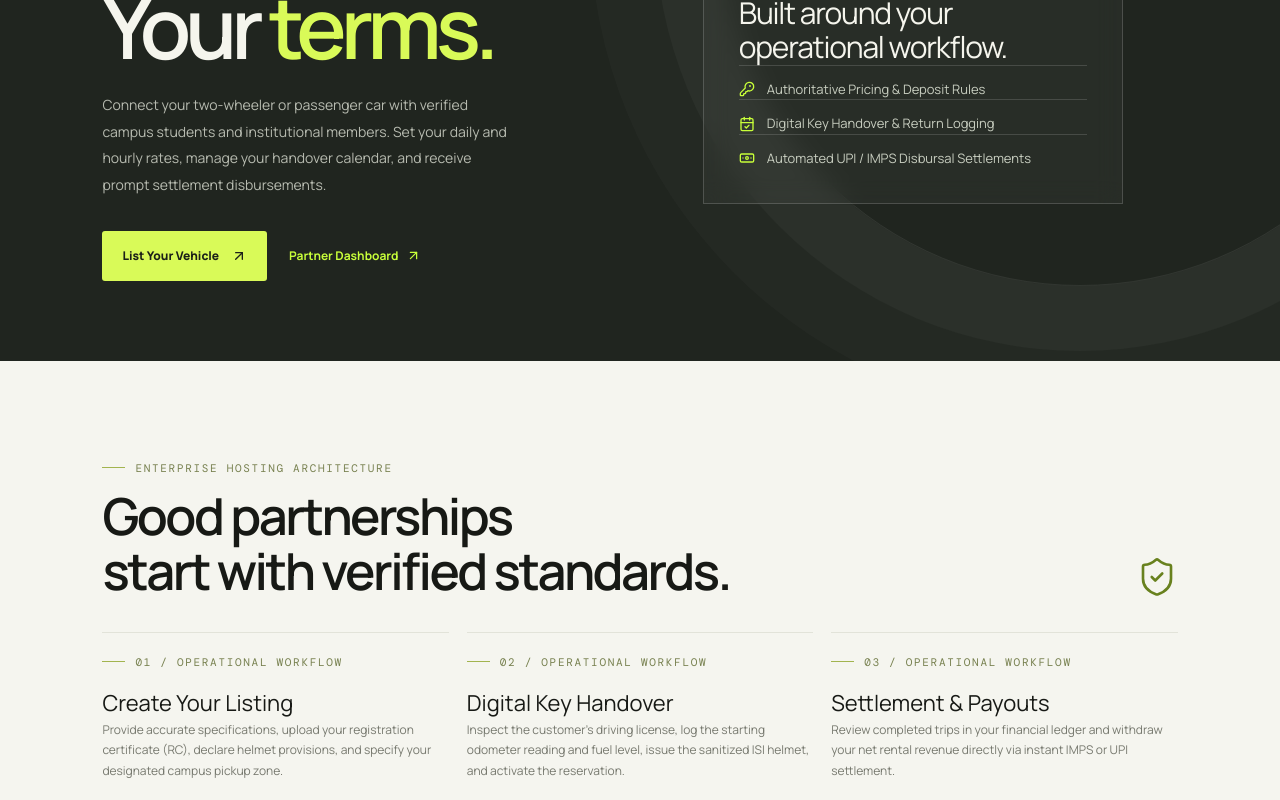
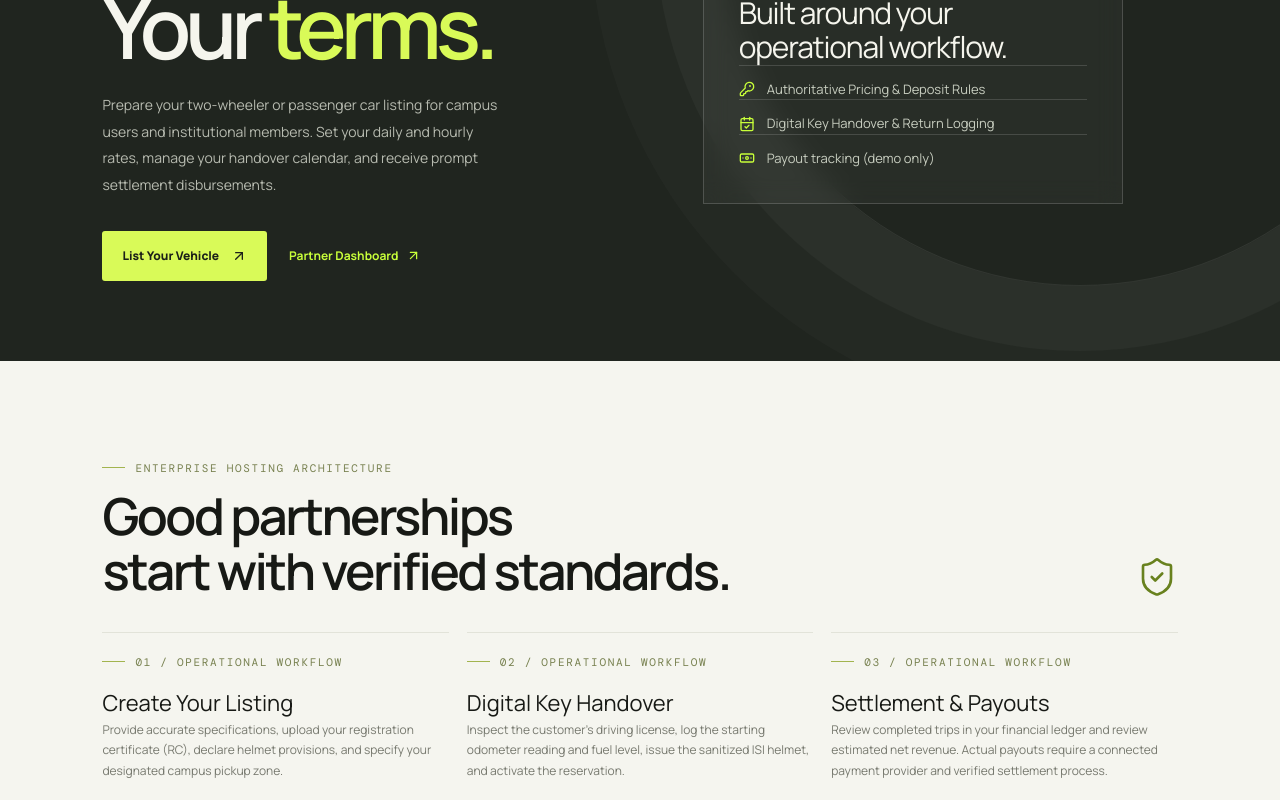
Before and after one commit to Syed-Haseeb97/mobility_03, a Next.js app: page /list-your-vehicle in a window 1280 px wide. Shown: the part 300-1100 px from the top of the page. Built offline with nearby package versions, Linux system fonts and the light colour scheme; no server answers.

Commit message:
copy: stop promising unintegrated payout functionality

```diff
--- a/app/list-your-vehicle/page.tsx
+++ b/app/list-your-vehicle/page.tsx
@@ -23,7 +23,7 @@ export default function HostIntro() {
               Your <em>terms.</em>
             </h1>
             <p className="hero-copy">
-              Connect your two-wheeler or passenger car with verified campus students and institutional
+              Prepare your two-wheeler or passenger car listing for campus users and institutional
               members. Set your daily and hourly rates, manage your handover calendar, and receive prompt
               settlement disbursements.
             </p>
@@ -57,7 +57,7 @@ export default function HostIntro() {
               {[
                 "Authoritative Pricing & Deposit Rules",
                 "Digital Key Handover & Return Logging",
-                "Automated UPI / IMPS Disbursal Settlements",
+                "Payout tracking (demo only)",
               ].map((x, i) => (
                 <p
                   key={x}
@@ -114,7 +114,7 @@ export default function HostIntro() {
             {
               n: "03",
               title: "Settlement & Payouts",
-              body: "Review completed trips in your financial ledger and withdraw your net rental revenue directly via instant IMPS or UPI settlement.",
+              body: "Review completed trips in your financial ledger and review estimated net revenue. Actual payouts require a connected payment provider and verified settlement process.",
             },
           ].map((x) => (
             <div key={x.n} style={{ borderTop: "1px solid var(--line)", paddingTop: 22 }}>
```
